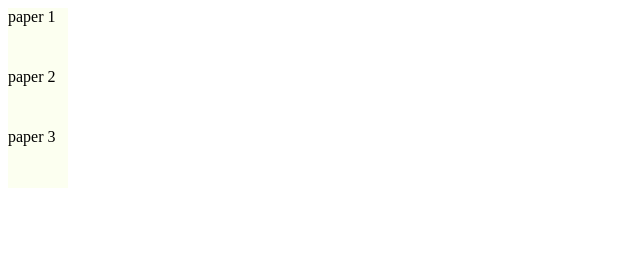
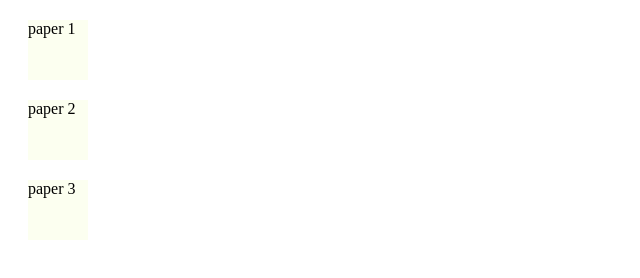
Before and after one commit to estherrwu/Luscinia-Esther-, a plain HTML site: page grid.html in a window 1280 px wide. Shown: the whole page, without its empty margins (0-640 px from the left). Drawn offline with Linux system fonts and the light colour scheme.

Commit message:
Update grid.css

```diff
--- a/grid.css
+++ b/grid.css
@@ -2,7 +2,10 @@
     height: 60px;
     width: 60px;
     background-color: #fcfff0;
-    margin:
+    margin-bottom: 20px;
+    margin-left: 20px;
+    margin-right; 20px;
+    margin-top: 20px;
 }
 
 .paper img {
```
